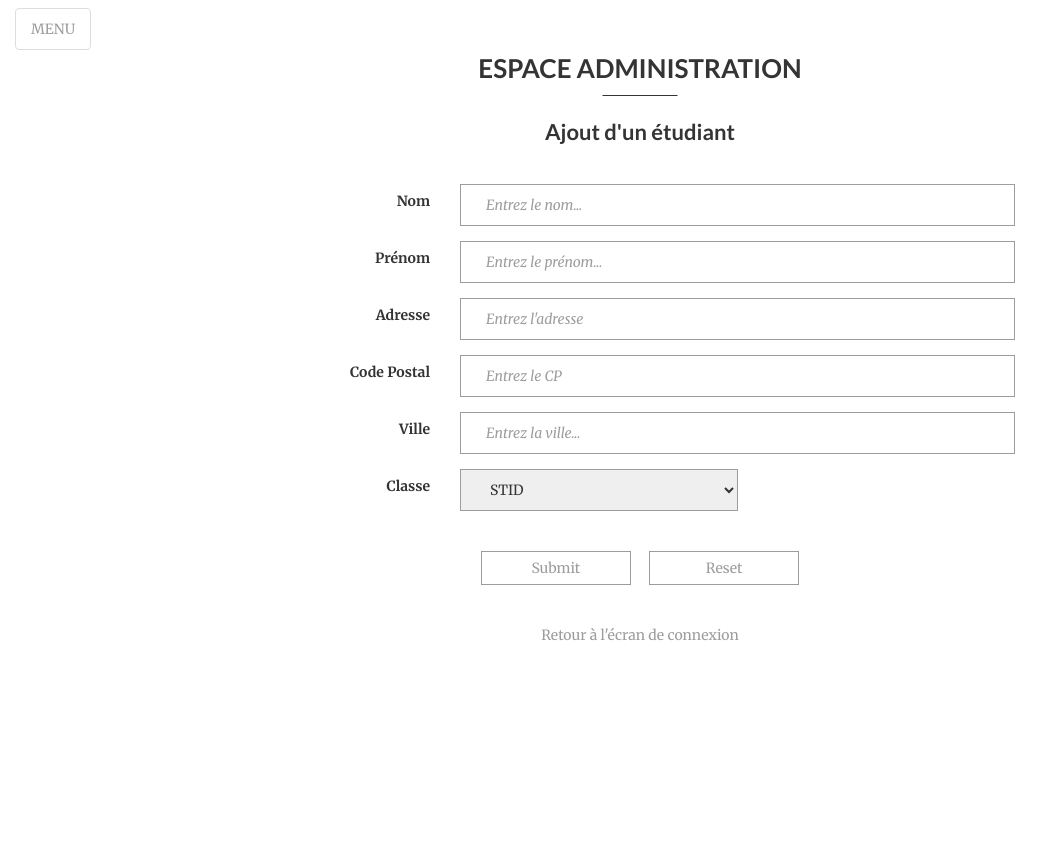
After one commit to S4nG0/gestion-de-notes, a PHP site: page /add-etudiant.php in a window 1280 px wide. The commit adds this page. Shown: the whole page, without its empty margins (0-1063 px from the left). Run offline with PHP 8.4, Linux system fonts and the light colour scheme.

Commit message:
Added form for registering students

```diff
--- /dev/null
+++ b/add-etudiant.php
@@ -0,0 +1,85 @@
+<?php include 'header.php'; ?>
+
+<div class="container admin">
+    <div class="row text-center">
+        <h1>Espace Administration</h1>
+    </div>
+
+    <?php include 'menu.php'; ?>
+
+    <div class="add-etudiant text-center">
+        <h2>Ajout d'un étudiant</h2>
+        <form class="form-horizontal">
+                <div class="form-group">
+                    <div class="col-sm-12">
+                        <input id="etudiant" name="etudiant" type="hidden" value="etudiant" placeholder="Étudiant">
+                    </div>
+                </div>
+
+                <div class="form-group">
+                    <label class="col-sm-4 control-label" for="nom">Nom</label>
+                    <div class="col-sm-6">
+                        <input id="nom" name="nom" type="text" placeholder="Entrez le nom..." required="">
+
+                    </div>
+                </div>
+
+                <div class="form-group">
+                    <label class="col-sm-4 control-label" for="prenom">Prénom</label>
+                    <div class="col-sm-6">
+                        <input id="prenom" name="prenom" type="text" placeholder="Entrez le prénom..." required="">
+
+                    </div>
+                </div>
+
+                <div class="form-group">
+                    <label class="col-sm-4 control-label" for="adresse">Adresse</label>
+                    <div class="col-sm-6">
+                        <input id="adresse" name="adresse" type="text" placeholder="Entrez l'adresse" required="">
+
+                    </div>
+                </div>
+
+                <div class="form-group">
+                    <label class="col-sm-4 control-label" for="code_postal">Code Postal</label>
+                    <div class="col-sm-6">
+                        <input id="code_postal" name="code_postal" type="text" placeholder="Entrez le CP" required="">
+
+                    </div>
+                </div>
+
+                <div class="form-group">
+                    <label class="col-sm-4 control-label" for="ville">Ville</label>
+                    <div class="col-sm-6">
+                        <input id="ville" name="ville" type="text" placeholder="Entrez la ville..." required="">
+
+                    </div>
+                </div>
+
+                <div class="form-group">
+                    <label class="col-sm-4 control-label" for="promotion">Classe</label>
+                    <div class="col-sm-6">
+                        <select id="promotion" name="promotion">
+                            <option value="1">STID</option>
+                            <option value="2">SID-1</option>
+                            <option value="3">SID-2</option>
+                        </select>
+                    </div>
+                </div>
+
+                <div class="form-group">
+                    <div class="col-sm-8 col-sm-offset-2">
+                        <input type="submit" id="validate" name="validate" class="btn" />
+                        <input type="reset" id="reset" name="reset" class="btn" />
+                    </div>
+                </div>
+        </form>
+    </div>
+
+
+    <div class="row text-center">
+        <a class="bottom-link" href="index.php">Retour à l'écran de connexion</a>
+    </div>
+</div>
+
+<?php include 'footer.php'; ?>
--- a/compass/global.scss
+++ b/compass/global.scss
@@ -76,9 +76,13 @@ input {
     border: 1px solid $gris-clair;
     @include transition(all 300ms ease-in-out);
 
-    &:focus {
+    &:hover, &:focus {
         outline: none;
         border-color: $gris-fonce;
+    }
+
+    &:focus {
+        @include box-shadow(0 0 4px 0 rgba(102,102,102,0.6));
     }
 }
 
@@ -155,6 +159,30 @@ a {
 
 .text-italic {
     font-style: italic;
+}
+
+::-webkit-input-placeholder {
+   color: $gris-clair;
+   font-style: italic;
+}
+
+:-moz-placeholder { /* Firefox 18- */
+   color: $gris-clair;
+   font-style: italic;
+}
+
+::-moz-placeholder {  /* Firefox 19+ */
+   color: $gris-clair;
+   font-style: italic;
+}
+
+:-ms-input-placeholder {
+   color: $gris-clair;
+   font-style: italic;
+}
+
+.error {
+    color: red;
 }
 
 /*------------------------------------*\
@@ -236,6 +264,42 @@ a {
 }
 
 /*------------------------------------*\
+    #ADD-ETUDIANT
+\*------------------------------------*/
+.add-etudiant {
+    label {
+        margin-top: 0;
+    }
+
+    input {
+        width: 100%;
+    }
+
+    select {
+        width: 50%;
+        float: left;
+    }
+
+    input.btn {
+        display: inline-block;
+        width: 150px;
+        margin-right: 15px;
+        background-color: transparent;
+        color: $gris-clair;
+        border-color: $gris-clair;
+
+        &:hover, &:focus {
+            color: $gris-fonce;
+            border-color: $gris-fonce;
+        }
+
+        &:last-child {
+            margin-right: 0;
+        }
+    }
+}
+
+/*------------------------------------*\
     #SINGLE-ETUDIANT
 \*------------------------------------*/
 .buttons {
@@ -278,10 +342,14 @@ h3 {
 .navbar-toggle {
     float: left;
     margin-left: 15px;
-    padding: 5px 15px;
+    padding: 10px 15px;
     color: $gris-clair;
     background-color: transparent;
     @include transition(all 300ms ease-in-out);
+
+    span {
+        text-transform: uppercase;
+    }
 
     &:hover, &:focus {
         color: $gris-fonce;
@@ -306,3 +374,17 @@ h3 {
         border: none;
     }
 }
+
+@media screen and (max-width: 768px) {
+    .add-etudiant {
+        input.btn {
+            display: block;
+            margin: 0 auto;
+            margin-top: 25px;
+
+            &:last-child {
+                margin-right: auto;
+            }
+        }
+    }
+}
--- a/css/global.css
+++ b/css/global.css
@@ -81,12 +81,18 @@ input {
   transition: all 300ms ease-in-out;
 }
 /* line 79, ../compass/global.scss */
-input:focus {
+input:hover, input:focus {
   outline: none;
   border-color: #6d6d6d;
 }
+/* line 84, ../compass/global.scss */
+input:focus {
+  -moz-box-shadow: 0 0 4px 0 rgba(102, 102, 102, 0.6);
+  -webkit-box-shadow: 0 0 4px 0 rgba(102, 102, 102, 0.6);
+  box-shadow: 0 0 4px 0 rgba(102, 102, 102, 0.6);
+}
 
-/* line 85, ../compass/global.scss */
+/* line 89, ../compass/global.scss */
 select {
   display: inline-block;
   min-height: 20px;
@@ -97,31 +103,31 @@ select {
   -webkit-transition: all 300ms ease-in-out;
   transition: all 300ms ease-in-out;
 }
-/* line 92, ../compass/global.scss */
+/* line 96, ../compass/global.scss */
 select:hover, select:focus {
   border-color: #6d6d6d;
   outline: 0;
 }
-/* line 97, ../compass/global.scss */
+/* line 101, ../compass/global.scss */
 select option {
   border-color: #9d9d9d;
 }
 
-/* line 103, ../compass/global.scss */
+/* line 107, ../compass/global.scss */
 .table > thead {
   font-size: 14px;
   font-weight: 600;
 }
-/* line 107, ../compass/global.scss */
+/* line 111, ../compass/global.scss */
 .table > thead > tr > td {
   vertical-align: middle;
 }
-/* line 114, ../compass/global.scss */
+/* line 118, ../compass/global.scss */
 .table > tbody > tr > td {
   vertical-align: middle;
 }
 
-/* line 123, ../compass/global.scss */
+/* line 127, ../compass/global.scss */
 a {
   display: block;
   color: #9d9d9d !important;
@@ -130,57 +136,88 @@ a {
   -webkit-transition: all 300ms ease-in-out;
   transition: all 300ms ease-in-out;
 }
-/* line 128, ../compass/global.scss */
+/* line 132, ../compass/global.scss */
 a:hover, a:focus {
   color: #6d6d6d !important;
   text-decoration: none;
 }
 
-/* line 134, ../compass/global.scss */
+/* line 138, ../compass/global.scss */
 .bottom-link {
   margin-top: 25px;
   margin-bottom: 25px;
 }
 
-/* line 139, ../compass/global.scss */
+/* line 143, ../compass/global.scss */
 .btn {
   margin-top: 25px;
   border-radius: 0px;
   border-color: #9d9d9d;
   transition: all 300ms ease-in-out;
 }
-/* line 145, ../compass/global.scss */
+/* line 149, ../compass/global.scss */
 .btn:hover, .btn:focus {
   color: #9d9d9d;
   border-color: #6d6d6d;
   background-color: transparent;
 }
 
-/* line 152, ../compass/global.scss */
+/* line 156, ../compass/global.scss */
 .small {
   font-size: 85%;
 }
 
-/* line 156, ../compass/global.scss */
+/* line 160, ../compass/global.scss */
 .text-italic {
   font-style: italic;
+}
+
+/* line 164, ../compass/global.scss */
+::-webkit-input-placeholder {
+  color: #9d9d9d;
+  font-style: italic;
+}
+
+/* line 169, ../compass/global.scss */
+:-moz-placeholder {
+  /* Firefox 18- */
+  color: #9d9d9d;
+  font-style: italic;
+}
+
+/* line 174, ../compass/global.scss */
+::-moz-placeholder {
+  /* Firefox 19+ */
+  color: #9d9d9d;
+  font-style: italic;
+}
+
+/* line 179, ../compass/global.scss */
+:-ms-input-placeholder {
+  color: #9d9d9d;
+  font-style: italic;
+}
+
+/* line 184, ../compass/global.scss */
+.error {
+  color: red;
 }
 
 /*------------------------------------*\
     #SIGN-IN
 \*------------------------------------*/
-/* line 163, ../compass/global.scss */
+/* line 191, ../compass/global.scss */
 .sign-in {
   display: table;
   width: 100%;
   height: 100%;
 }
-/* line 168, ../compass/global.scss */
+/* line 196, ../compass/global.scss */
 .sign-in .sign-in-block {
   display: table-cell;
   vertical-align: middle;
 }
-/* line 172, ../compass/global.scss */
+/* line 200, ../compass/global.scss */
 .sign-in .sign-in-block h5 {
   margin-top: -75px;
 }
@@ -188,15 +225,15 @@ a:hover, a:focus {
 /*------------------------------------*\
     #ACCUEIL-ETUDIANT
 \*------------------------------------*/
-/* line 181, ../compass/global.scss */
+/* line 209, ../compass/global.scss */
 .etudiant {
   margin-top: 50px;
 }
-/* line 185, ../compass/global.scss */
+/* line 213, ../compass/global.scss */
 .etudiant .etudiant-block h1 {
   text-transform: none;
 }
-/* line 188, ../compass/global.scss */
+/* line 216, ../compass/global.scss */
 .etudiant .etudiant-block .table input {
   text-align: center;
   width: 75px;
@@ -206,28 +243,28 @@ a:hover, a:focus {
 /*------------------------------------*\
     #ACCUEIL-ENSEIGNANT
 \*------------------------------------*/
-/* line 200, ../compass/global.scss */
+/* line 228, ../compass/global.scss */
 .enseignant {
   margin-top: 50px;
 }
-/* line 203, ../compass/global.scss */
+/* line 231, ../compass/global.scss */
 .enseignant label {
   display: inline-block;
   margin-right: 25px;
 }
-/* line 209, ../compass/global.scss */
+/* line 237, ../compass/global.scss */
 .enseignant .enseignant-block .btn {
   padding: 10px 25px;
   margin-top: 0;
   margin-left: 25px;
 }
-/* line 215, ../compass/global.scss */
+/* line 243, ../compass/global.scss */
 .enseignant .enseignant-block #etudiant,
 .enseignant .enseignant-block #classe,
 .enseignant .enseignant-block #controle {
   margin-top: 25px;
 }
-/* line 220, ../compass/global.scss */
+/* line 248, ../compass/global.scss */
 .enseignant .enseignant-block #etudiant input,
 .enseignant .enseignant-block #classe input,
 .enseignant .enseignant-block #controle input {
@@ -241,15 +278,50 @@ a:hover, a:focus {
 /*------------------------------------*\
     #ACCUEIL-ADMIN
 \*------------------------------------*/
-/* line 234, ../compass/global.scss */
+/* line 262, ../compass/global.scss */
 .admin {
   margin-top: 50px;
 }
 
 /*------------------------------------*\
+    #ADD-ETUDIANT
+\*------------------------------------*/
+/* line 270, ../compass/global.scss */
+.add-etudiant label {
+  margin-top: 0;
+}
+/* line 274, ../compass/global.scss */
+.add-etudiant input {
+  width: 100%;
+}
+/* line 278, ../compass/global.scss */
+.add-etudiant select {
+  width: 50%;
+  float: left;
+}
+/* line 283, ../compass/global.scss */
+.add-etudiant input.btn {
+  display: inline-block;
+  width: 150px;
+  margin-right: 15px;
+  background-color: transparent;
+  color: #9d9d9d;
+  border-color: #9d9d9d;
+}
+/* line 291, ../compass/global.scss */
+.add-etudiant input.btn:hover, .add-etudiant input.btn:focus {
+  color: #6d6d6d;
+  border-color: #6d6d6d;
+}
+/* line 296, ../compass/global.scss */
+.add-etudiant input.btn:last-child {
+  margin-right: 0;
+}
+
+/*------------------------------------*\
     #SINGLE-ETUDIANT
 \*------------------------------------*/
-/* line 241, ../compass/global.scss */
+/* line 305, ../compass/global.scss */
 .buttons {
   list-style-type: none;
   margin: 0;
@@ -258,21 +330,21 @@ a:hover, a:focus {
   text-align: center;
   margin-bottom: 50px;
 }
-/* line 249, ../compass/global.scss */
+/* line 313, ../compass/global.scss */
 .buttons li {
   display: inline-block;
   margin-right: 15px;
 }
-/* line 253, ../compass/global.scss */
+/* line 317, ../compass/global.scss */
 .buttons li:last-child {
   margin-right: 0;
 }
-/* line 257, ../compass/global.scss */
+/* line 321, ../compass/global.scss */
 .buttons li a {
   text-decoration: none;
 }
 
-/* line 264, ../compass/global.scss */
+/* line 328, ../compass/global.scss */
 #add-notes-block input {
   text-align: center;
 }
@@ -280,18 +352,18 @@ a:hover, a:focus {
 /*------------------------------------*\
     #OFFCANVAS MENU
 \*------------------------------------*/
-/* line 272, ../compass/global.scss */
+/* line 336, ../compass/global.scss */
 h3 {
   font-size: 22px;
   line-height: 22px;
   padding: 15px;
 }
 
-/* line 278, ../compass/global.scss */
+/* line 342, ../compass/global.scss */
 .navbar-toggle {
   float: left;
   margin-left: 15px;
-  padding: 5px 15px;
+  padding: 10px 15px;
   color: #9d9d9d;
   background-color: transparent;
   -moz-transition: all 300ms ease-in-out;
@@ -299,7 +371,11 @@ h3 {
   -webkit-transition: all 300ms ease-in-out;
   transition: all 300ms ease-in-out;
 }
-/* line 286, ../compass/global.scss */
+/* line 350, ../compass/global.scss */
+.navbar-toggle span {
+  text-transform: uppercase;
+}
+/* line 354, ../compass/global.scss */
 .navbar-toggle:hover, .navbar-toggle:focus {
   color: #6d6d6d;
   background-color: transparent !important;
@@ -307,22 +383,34 @@ h3 {
 }
 
 @media (min-width: 0) {
-  /* line 294, ../compass/global.scss */
+  /* line 362, ../compass/global.scss */
   .navbar-toggle {
     display: block;
     /* force showing the toggle */
   }
 }
 @media (min-width: 992px) {
-  /* line 300, ../compass/global.scss */
+  /* line 368, ../compass/global.scss */
   body {
     padding: 0;
   }
 
-  /* line 303, ../compass/global.scss */
+  /* line 371, ../compass/global.scss */
   .navbar {
     right: auto;
     background: none;
     border: none;
   }
 }
+@media screen and (max-width: 768px) {
+  /* line 380, ../compass/global.scss */
+  .add-etudiant input.btn {
+    display: block;
+    margin: 0 auto;
+    margin-top: 25px;
+  }
+  /* line 385, ../compass/global.scss */
+  .add-etudiant input.btn:last-child {
+    margin-right: auto;
+  }
+}
--- a/menu.php
+++ b/menu.php
@@ -3,22 +3,22 @@
     <hr>
     <ul class="nav navmenu-nav">
         <li>
-            <a href="admin/add-etudiant.php">Enregistrer un étudiant</a>
+            <a href="add-etudiant.php">Enregistrer un étudiant</a>
         </li>
         <li>
-            <a href="admin/add-enseignant.php">Enregistrer un enseignant</a>
+            <a href="add-enseignant.php">Enregistrer un enseignant</a>
         </li>
         <li>
-            <a href="admin/add-module.php">Ajouter un module</a>
+            <a href="add-module.php">Ajouter un module</a>
         </li>
         <li>
-            <a href="admin/view-bulletin.php">Voir un bulletin de notes</a>
+            <a href="view-bulletin.php">Voir un bulletin de notes</a>
         </li>
     </ul>
 </div>
 
 <div class="navbar navbar-default navbar-fixed-top">
     <button type="button" class="navbar-toggle" data-toggle="offcanvas" data-target=".navmenu" data-canvas="body">
-        <i class="fa fa-navicon"></i>
+        <span>Menu</span>
     </button>
 </div>
```
Also changed, not shown: accueil-admin.php (+4 -4 lines), admin/add-etudiant.php (deleted, +0 -19 lines).
